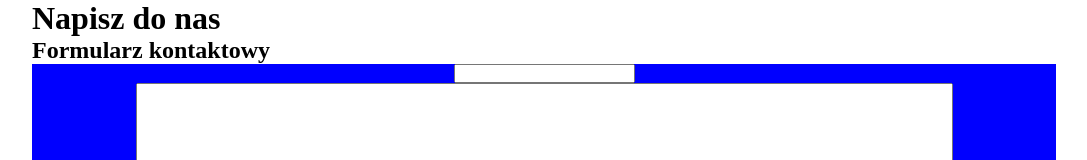
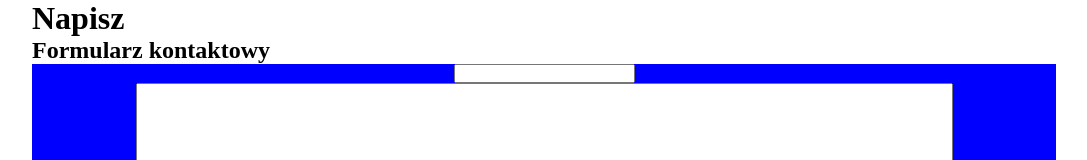
Before and after one commit to fornakter/buisness_card, a plain HTML site: page templates/contact.html in a window 1280 px wide. Shown: the top 160 px of the page, without its empty margins (96-1183 px from the left). Drawn offline with Linux system fonts and the light colour scheme.

Commit message:
problems with git

```diff
--- a/templates/contact.html
+++ b/templates/contact.html
@@ -8,7 +8,7 @@
     <title>Document</title>
   </head>
   <body>
-    <h1 class="main-title">Napisz do nas</h1>
+    <h1 class="main-title">Napisz</h1>
     <h2>Formularz kontaktowy</h2>
     <form class="form" method="post" action="/send/">
       <input type="text" name="mail" />
```
